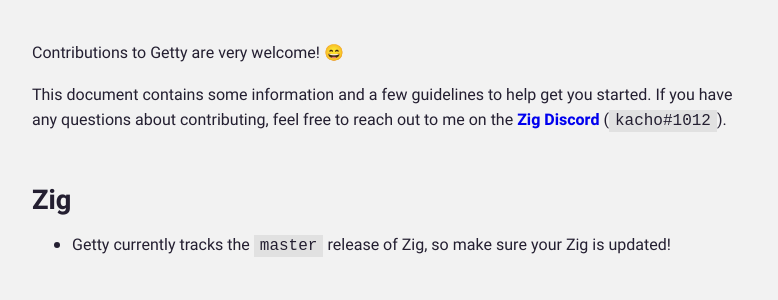
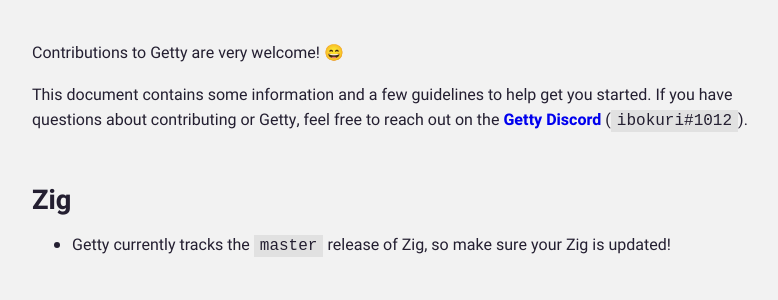
Before and after one commit to getty-zig/getty.so, a Jekyll site: the page built from pages/contributing/index.md, in a window 1280 px wide. Shown: the part 284-584 px from the top of the page, without its empty margins (248-1026 px from the left). Built offline with Jekyll 4.4.1, drawn with Linux system fonts in a browser that asks for light colours.

Commit message:
contributing: Update Discord link

```diff
--- a/pages/contributing/index.md
+++ b/pages/contributing/index.md
@@ -10,7 +10,8 @@ SPDX-License-Identifier: LGPL-2.1-or-later
 
 Contributions to Getty are very welcome! 😄
 
-This document contains some information and a few guidelines to help get you started. If you have any questions about contributing, feel free to reach out to me on the [Zig Discord](https://discord.gg/gxsFFjE) (`kacho#1012`).
+This document contains some information and a few guidelines to help get you
+started. If you have questions about contributing or Getty, feel free to reach out on the [Getty Discord](https://discord.gg/njDA67U5ph) (`ibokuri#1012`).
 
 ## Zig
 
```
